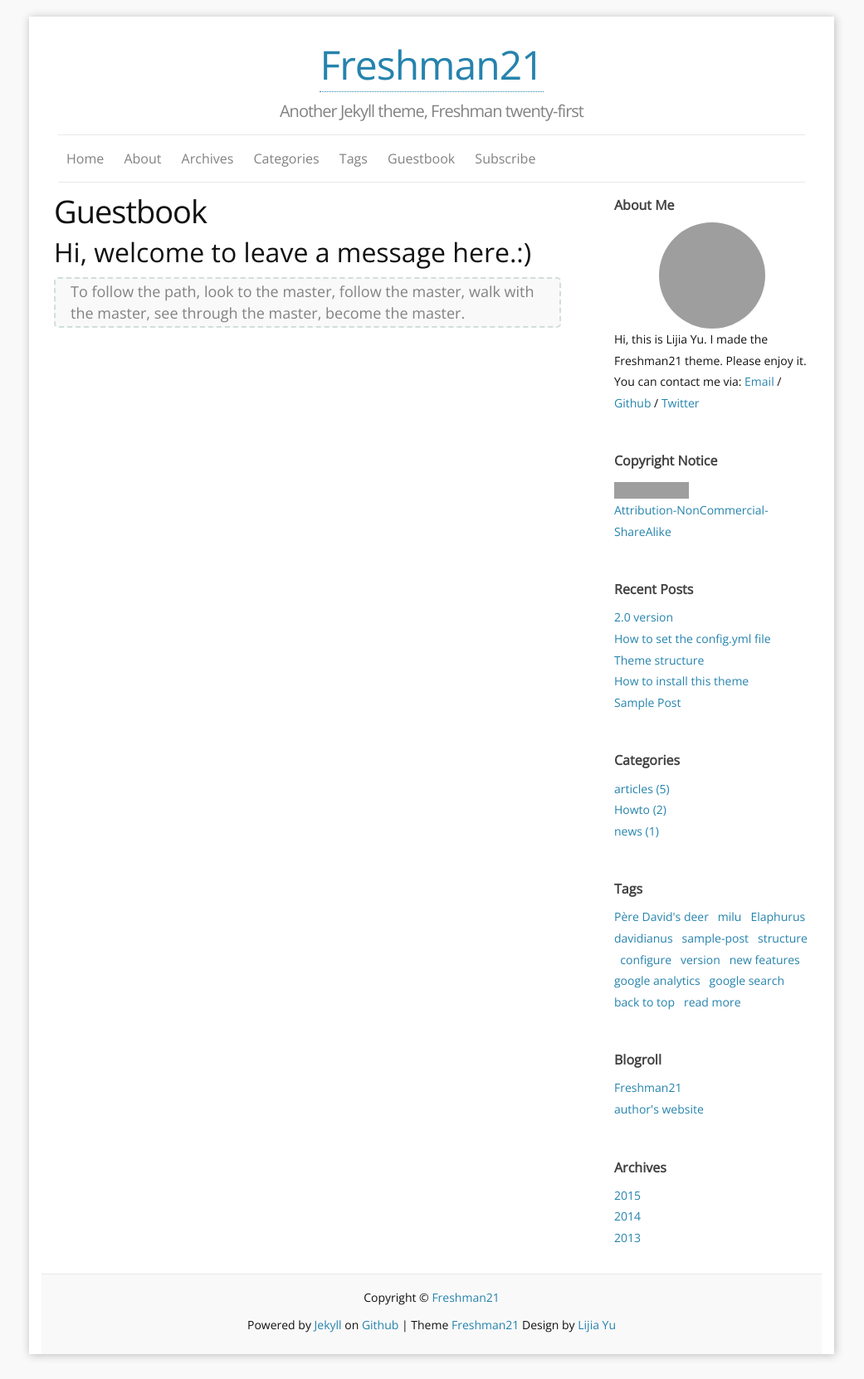
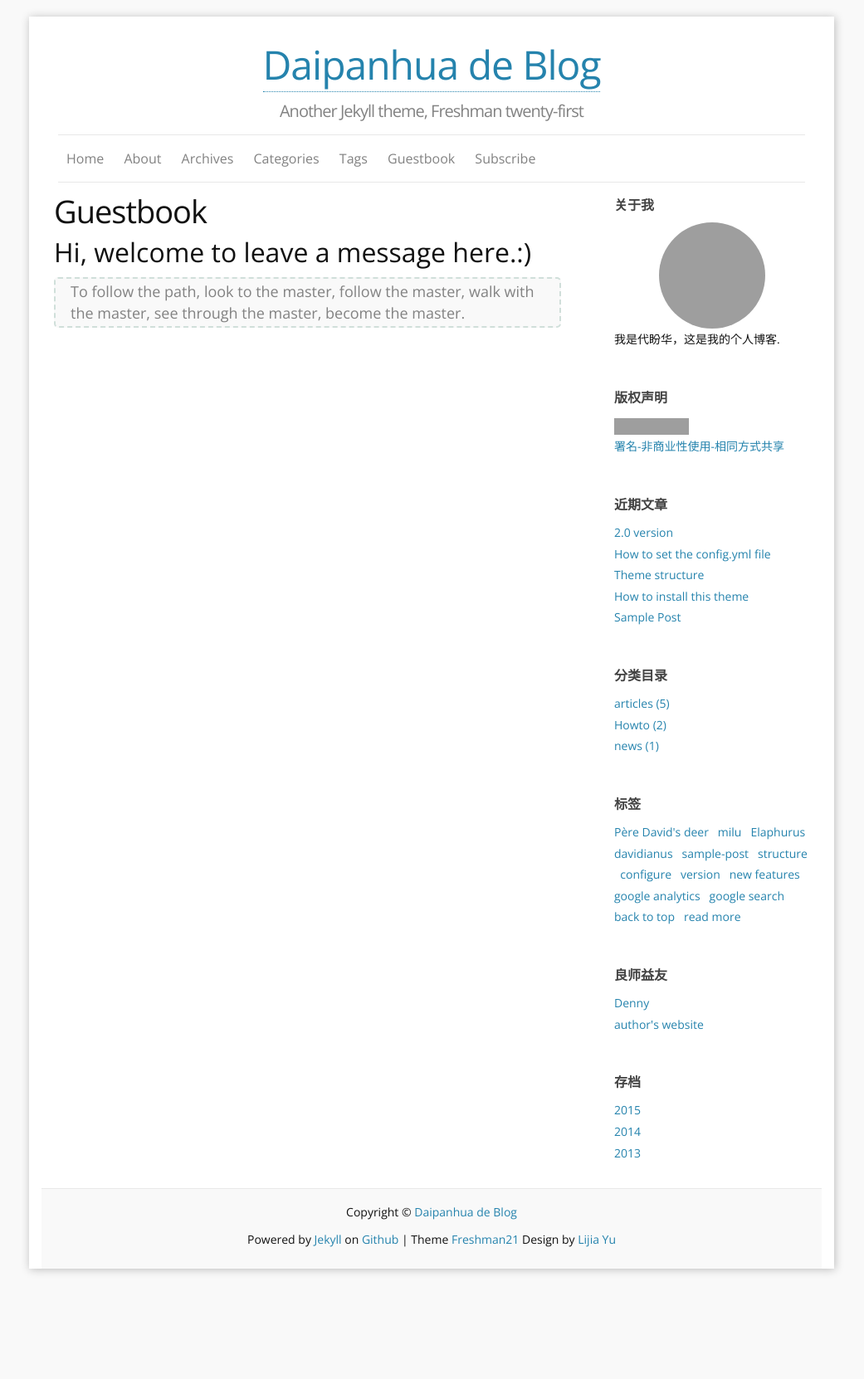
Before and after one commit to daipanhua/blog, a Jekyll site: the page built from f_guestbook.md, in a window 1280 px wide. Shown: the whole page at 83% size, without its empty margins (120-1161 px from the left). Built offline with Jekyll 4.4.1, drawn with Linux system fonts in a browser that asks for light colours; comment, search, counter and statistics services are not loaded; after the commit the page ends 1559 px from its top, so only the background shows below that; grey boxes are pictures that could not be loaded.

Commit message:
个人信息修改

```diff
--- a/_config.yml
+++ b/_config.yml
@@ -1,27 +1,26 @@
 ### Site info:
-title: Freshman21
+title: Daipanhua de Blog
 tagline: Another Jekyll theme, Freshman twenty-first
 author: Lijia Yu
-email: yu@lijiayu.net
-description: "Freshman21 is a Jekyll blog theme." # You can edit this line in _config.yml. It will appear in your document head meta and in your feed.xml site description
-keywords: "Jekyll, theme, Freshman21"
-baseurl: "/freshman21" # the subpath of your site, e.g. /blog
-url: "http://yulijia.net/freshman21" # the base hostname & protocol for your site
-locale: en_US
+email: daipanhua@gmail.com
+description: "面朝大海，春暖花开" # You can edit this line in _config.yml. It will appear in your document head meta and in your feed.xml site description
+keywords: "代盼华, android"
+baseurl: "" # the subpath of your site, e.g. /blog
+url: "http://daipanhua.github.io/" # the base hostname & protocol for your site
+locale: zh_cn
 
 ### Personal info and site tools info:
-twitter_username: yulijia
-github_username:  yulijia
-disqus_shortname: freshman21
+github_username:  daipanhua
+disqus_shortname: slimmy2fatty
 favicon:     "/images/favicon.ico"
-aboutme: Hi, this is Lijia Yu. I made the Freshman21 theme. Please enjoy it. # these are shown on aboutme-sidebar.
-aboutme_photo: https://i.imgur.com/Mdc4szJl.jpg # your photo.
+aboutme: 我是代盼华，这是我的个人博客. # these are shown on aboutme-sidebar.
+aboutme_photo: https://avatars.githubusercontent.com/daipanhua # your photo.
 
 
 ### Site setting:
-ShowContactInfo: "True" # Personal Info (twitter,github,email) can be seen on aboutme-sidebar, those info only shown when ShowContactInfo == True
+ShowContactInfo: "False" # Personal Info (twitter,github,email) can be seen on aboutme-sidebar, those info only shown when ShowContactInfo == True
 default_column: "two" # blog style: two columns, if default_column != "two", you will see a one column blog.
-default_locale: "en" # blog sidebar language set, only include: English(en) and Chinese (cn)
+default_locale: "cn" # blog sidebar language set, only include: English(en) and Chinese (cn)
 
 locales:
     en:
@@ -55,7 +54,7 @@
 ### your Blogroll info, only name can shown on the page.
 
 Blogroll:
-    - name: Freshman21
+    - name: Denny
       href: http://yulijia.net/freshman21
       title: Another Jekyll blog theme
     - name: author's website
```
